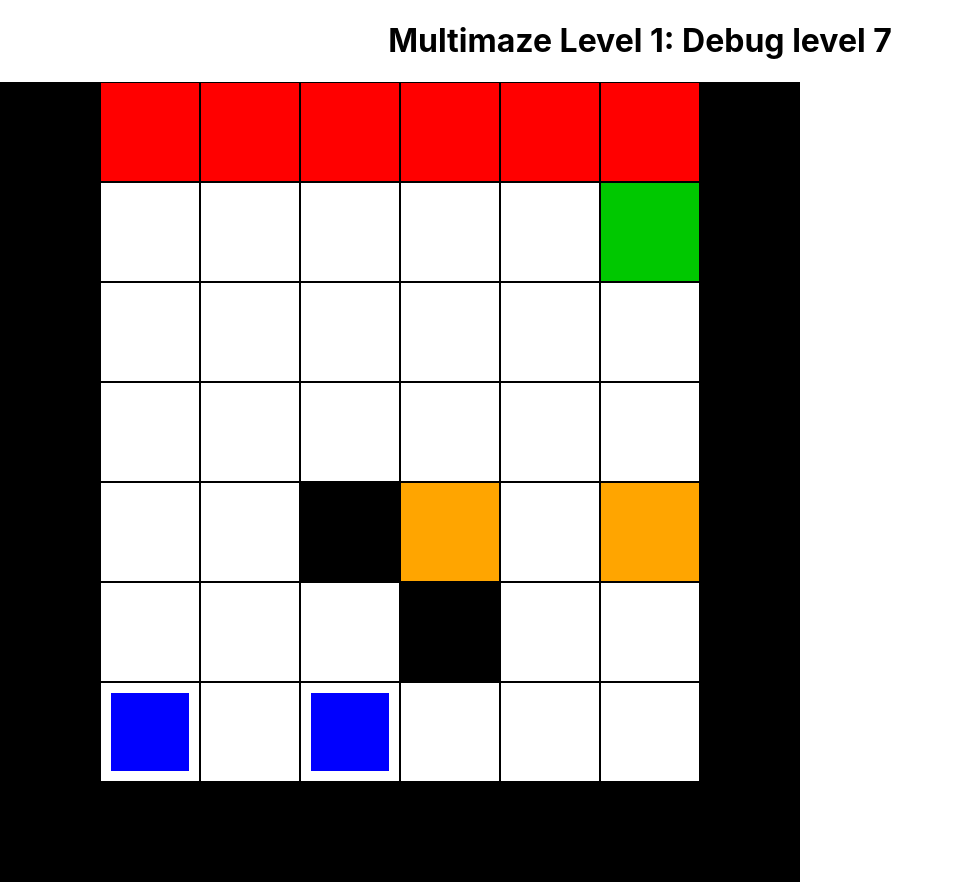
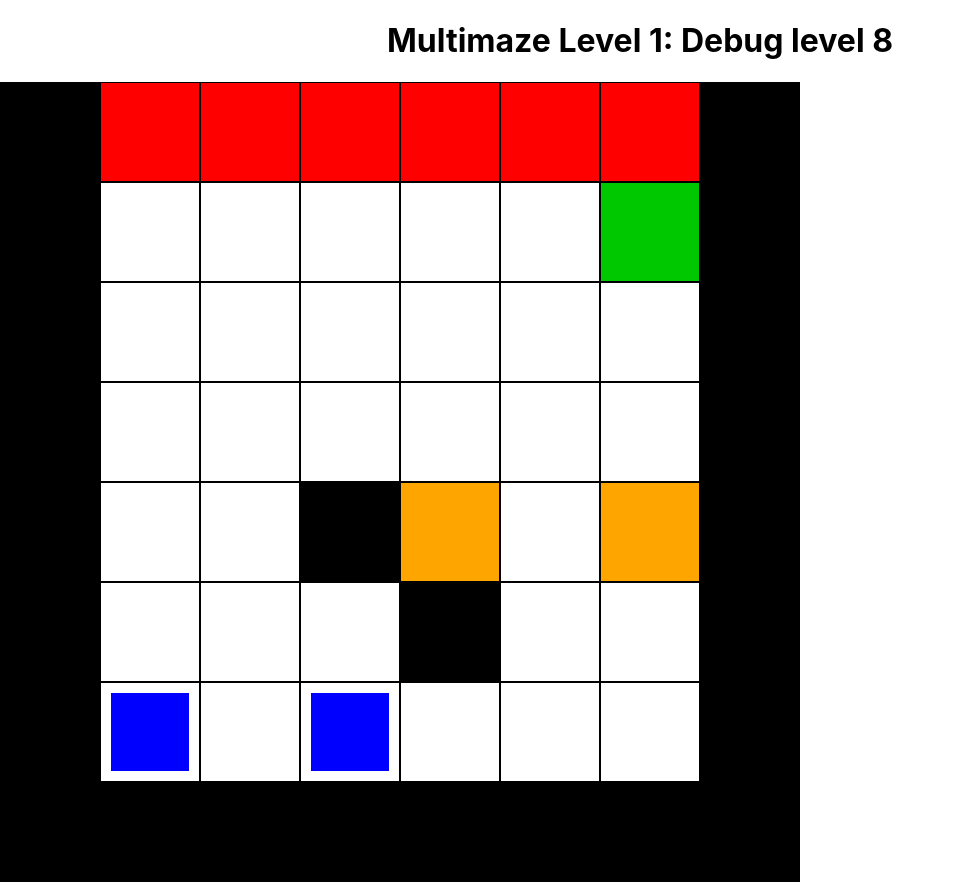
Before and after one commit to polkerty/multimaze, a Next.js app: page /controller in a window 1280 px wide. Shown: the whole page, without its empty margins (0-955 px from the left). Built offline with nearby package versions, Linux system fonts and the light colour scheme.

Commit message:
Update pages/level.js, pages/levels.json files

```diff
--- a/pages/level.js
+++ b/pages/level.js
@@ -49,7 +49,7 @@ export default class Level extends Component {
             if (!this.isValidPosition(newX, newY)) continue;
 
             let newContents = softDeepCopy(this.state.board[x][y]);
-            removeDuplicatePlayers(newContents)
+            //removeDuplicatePlayers(newContents)
             if (this.canAcceptPlayer(newX, newY)) {
                 let playerIndex = this.state.board[x][y].indexOf(TOKEN.PLAYER1);
                 if ( playerIndex > -1 ) {
@@ -61,9 +61,9 @@ export default class Level extends Component {
             }
 
             newBoard[x][y] = newContents;
-            removeDuplicatePlayers(newContents)
+            //removeDuplicatePlayers(newContents)
             let [contents, needDeathBye] = this.handleAttemptedMove(newX, newY);
-            removeDuplicatePlayers(contents)
+            //removeDuplicatePlayers(contents)
             newBoard[newX][newY] = contents;
             if (needDeathBye) {
                 deathByes.push([newX, newY]);
--- a/pages/levels.json
+++ b/pages/levels.json
@@ -1,6 +1,6 @@
 [
 {
-    "name": "Debug level 7",
+    "name": "Debug level 8",
     "definition": [[[1], [4], [4], [4], [4], [4], [4], [1]], [[1], [], [], [], [], [], [3], [1]], [[1], [], [], [], [], [], [], [1]], [[1], [], [], [],
 [], [], [], [1]], [[1], [], [], [1], [5], [], [5], [1]], [[1], [], [], [], [1], [], [], [1]], [[1], [2], [], [2], [], [], [], [1]], [[1], [1], [1], [1], [1], [1], [1], [1]]]
   },
```
